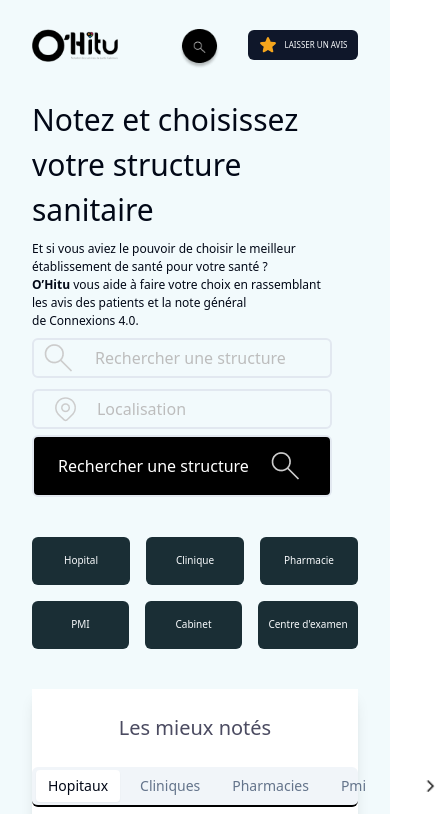
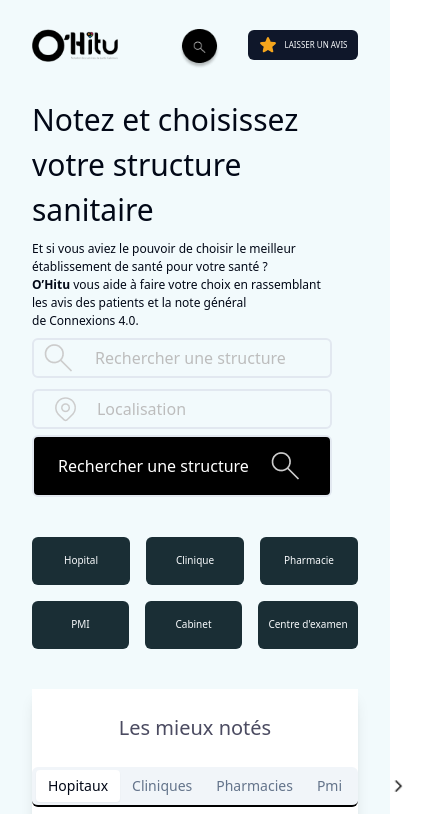
Before and after one commit to JojoELITE/O-Hitu-vite-project, a React (Vite) app: page / in a window 390 px wide. Shown: the top 814 px of the page, 438 px wide, since content can reach past the window. Built offline with nearby package versions, Linux system fonts and the light colour scheme.

Commit message:
fin de la version mobile , debut desktop

```diff
--- a/src/pages/Home.jsx
+++ b/src/pages/Home.jsx
@@ -163,7 +163,7 @@ function Home() {
 
 
         <Tabs defaultValue="account" className="">
-            <TabsList className="gap-2 lg:gap-10 border-b-2 border-black">
+            <TabsList className="gap-0 lg:gap-10 border-b-2 border-black">
                 <TabsTrigger value="account">Hopitaux</TabsTrigger>
                 <TabsTrigger value="cliniques">Cliniques</TabsTrigger>
                 <TabsTrigger value="pharmacies">Pharmacies</TabsTrigger>
```
